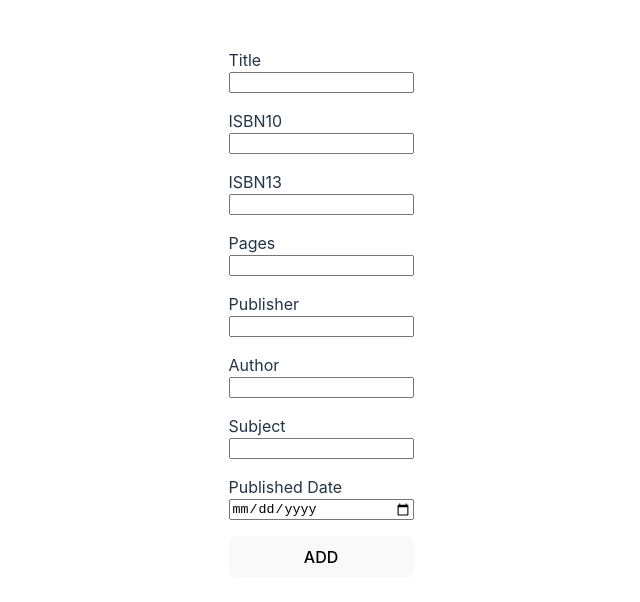
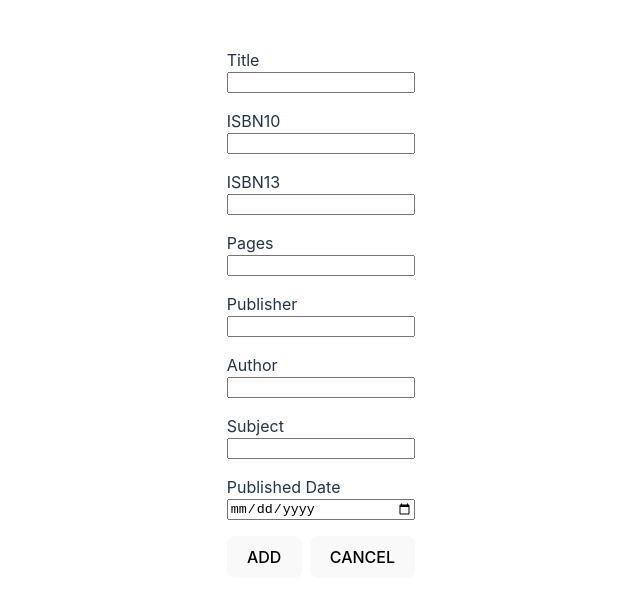
Before and after one commit to flaviobarbosa/book-graphql, a React (Vite) app in the folder frontend/: page /add-book in a window 1280 px wide. Shown: the top 602 px of the page, without its empty margins (319-959 px from the left). Built offline with nearby package versions, Linux system fonts and the light colour scheme.

Commit message:
feat: add cancel button on addBook page

```diff
--- a/frontend/src/components/AddBook.jsx
+++ b/frontend/src/components/AddBook.jsx
@@ -42,6 +42,10 @@ const AddBook = () => {
         },
       },
     });
+  }
+
+  function handleCancel() {
+    navigate('/');
   }
 
   if (error) {
@@ -119,10 +123,9 @@ const AddBook = () => {
             onChange={(e) => setPublishedAt(e.target.value)}
           />
         </div>
-        <div>
-          <button style={{ width: '100%' }} onClick={handleSubmit}>
-            Add
-          </button>
+        <div style={{ display: 'flex', gap: '0.5rem' }}>
+          <button onClick={handleSubmit}>Add</button>
+          <button onClick={handleCancel}>Cancel</button>
         </div>
       </form>
     </div>
```
